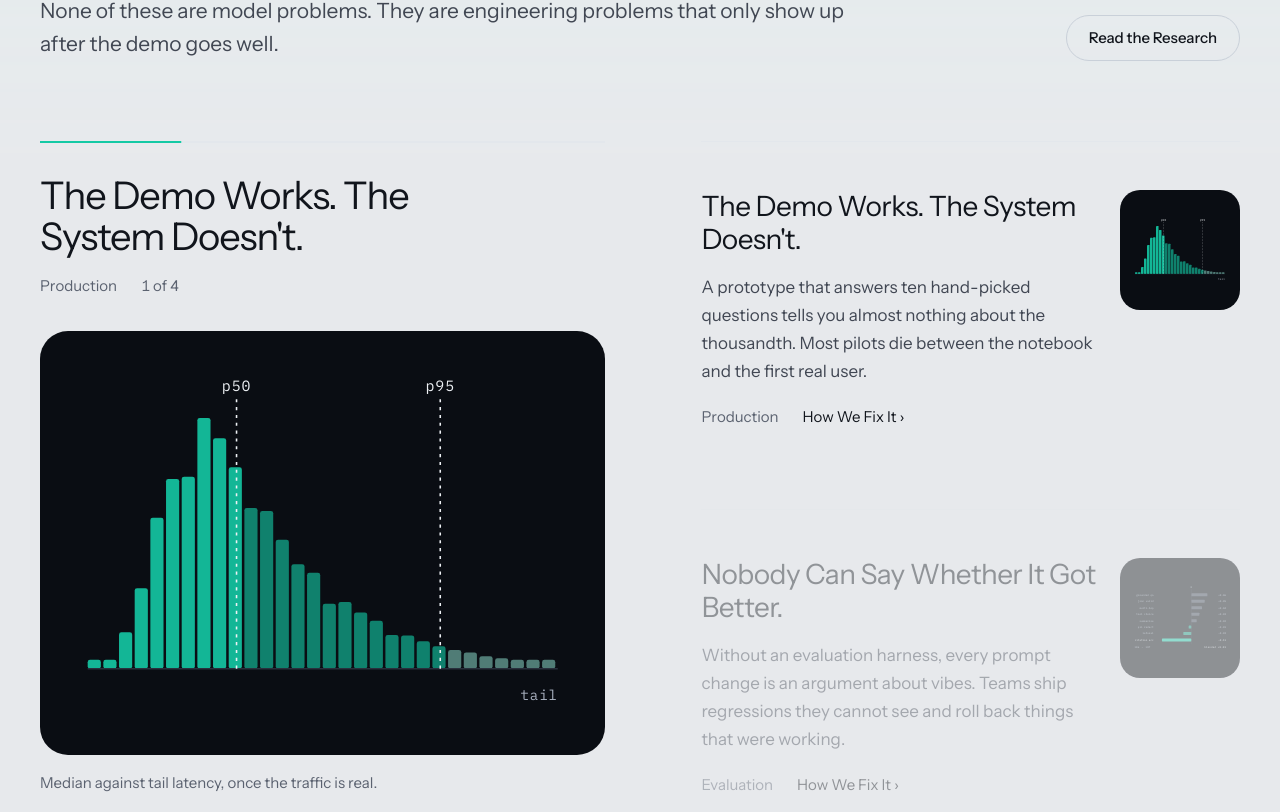
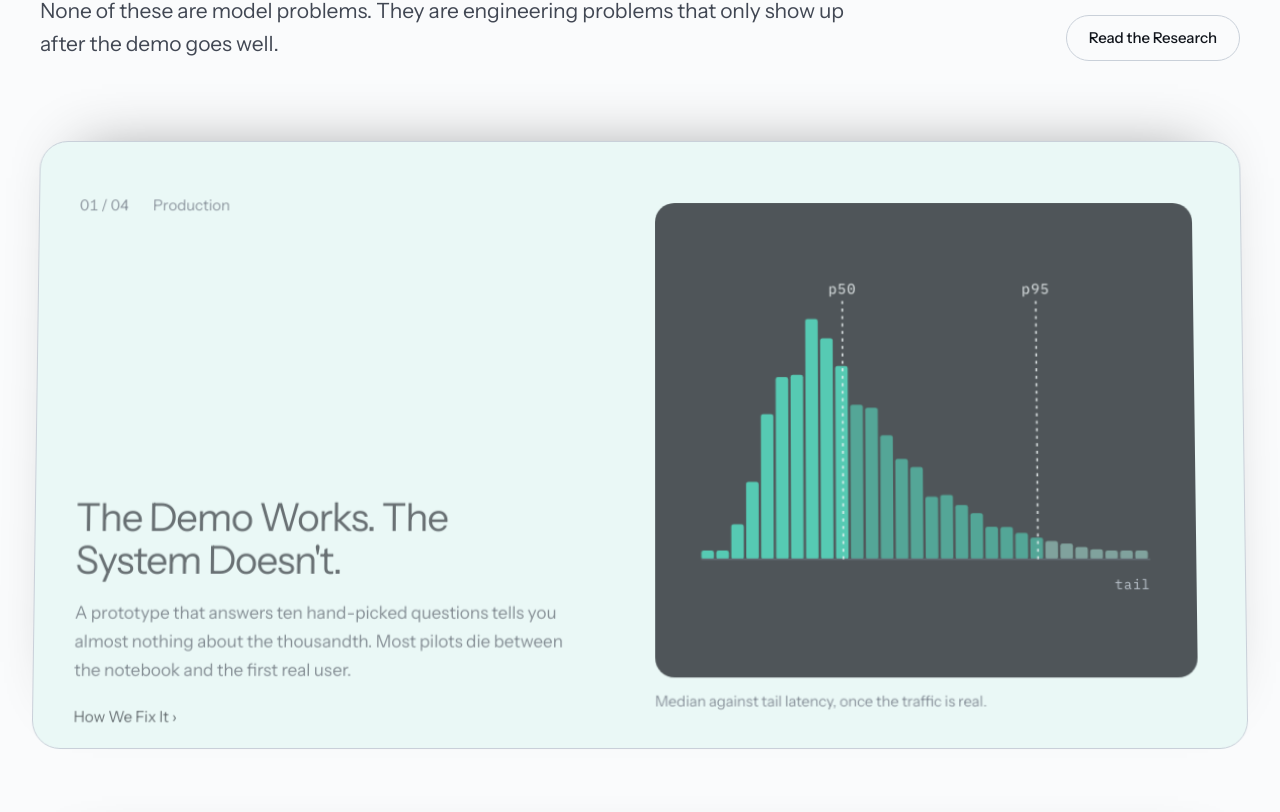
Before and after one commit to DeveloperConnectors14/14_labs, a Next.js app: page / in a window 1280 px wide. Shown: the part 3948-4760 px from the top of the page. Built offline with nearby package versions, Linux system fonts and the light colour scheme; what @mui/material-nextjs would draw is missing.

Commit message:
Refactor Stalls component for improved card stacking and motion handling

```diff
--- a/src/app/page.jsx
+++ b/src/app/page.jsx
@@ -15,7 +15,7 @@ import CallSection from "@/components/general/CallSection";
  *
  * Each section has one job and one moment of motion at most: the mark that
  * assembles, the statement that fills in as you read it, the row that drifts,
- * the panel that follows the list, the pictures that open, the ground that
+ * the cards that stack, the pictures that open, the ground that
  * rolls under the last card.
  */
 function Home() {
--- a/src/components/home/Stalls.jsx
+++ b/src/components/home/Stalls.jsx
@@ -1,6 +1,6 @@
 "use client";
 
-import { useEffect, useRef, useState } from "react";
+import { useEffect, useRef } from "react";
 import { Box, Container, Typography } from "@mui/material";
 import LatencyBars from "@/components/visuals/LatencyBars";
 import ReleaseDelta from "@/components/visuals/ReleaseDelta";
@@ -13,6 +13,7 @@ import { getChallanges } from "@/services/dataService";
 import { color, layout, measure, motion, radius } from "@/theme/tokens";
 
 const challenges = getChallanges();
+const TOTAL = String(challenges.length).padStart(2, "0");
 
 // One figure per failure mode — the drawing is the evidence for the sentence.
 const DETAIL = [
@@ -23,9 +24,9 @@ const DETAIL = [
 ];
 
 /**
- * One faint ground per failure mode, alternating the two brand hues at
- * different strengths so neighbours never match. Mixed into the page ground,
- * so they are theme-aware: a breath of teal or navy on the light page, a small
+ * One faint ground per card, alternating the two brand hues at different
+ * strengths so neighbours never match. Mixed into the page ground, so they are
+ * opaque and theme-aware: a breath of teal or navy on the light page, a small
  * lift on the dark one.
  */
 const TINTS = [
@@ -35,16 +36,31 @@ const TINTS = [
   `color-mix(in srgb, ${color.primary} 8%, ${color.ground})`,
 ];
 
-// The section's ground fades in and out at its edges, so a tint is a wash
-// rather than a band with hard lines.
-const EDGE_FADE = "linear-gradient(to bottom, transparent, #000 10%, #000 90%, transparent)";
+// Where the deck sits: the first card sticks just under the nav and each later
+// one a step lower, so the top edges of the cards behind show as a stack.
+const STACK_TOP = layout.navHeight.md + 24;
+const STACK_STEP = 16;
+const stickAt = (i) => STACK_TOP + i * STACK_STEP;
 
-// Each tint rises from the bottom behind a soft edge 40% of the section tall,
-// its height set by --reveal (0 to 1) — so there is never a hard line to see
-// moving, only a wash coming up.
-const RISING = "linear-gradient(to top, #000 calc(var(--reveal, 0) * 140% - 40%), transparent calc(var(--reveal, 0) * 140%))";
+// The dials. A card comes up tipped towards the reader by TILT and lays flat
+// as it sticks; each card that lands on it then shrinks it by SHRINK, leans
+// it back by RECLINE and darkens it by DIM. Its copy rises LIFT px into place,
+// the meta line half as far, so the two separate into layers as they move.
+const TILT = 8;
+const RECLINE = 3;
+const SHRINK = 0.05;
+const DIM = 0.14;
+const LIFT = 48;
+const PERSPECTIVE = 1600;
 
-const fade = `opacity ${motion.slow}, transform ${motion.slow}`;
+const clamp01 = (t) => Math.min(1, Math.max(0, t));
+// Where t sits between from and to, as 0 to 1.
+const span = (t, from, to) => clamp01((t - from) / (to - from));
+// Eases each motion in and out, so nothing starts or stops at full speed.
+const ease = (t) => t * t * (3 - 2 * t);
+
+// The layers inside a card that the scroll moves.
+const PARTS = ["mark", "copy", "figure", "shade"];
 
 /** A black plate holding one figure. */
 function Plate({ index, sx }) {
@@ -67,68 +83,116 @@ function Plate({ index, sx }) {
 }
 
 /**
- * Where projects stall, told as a scroll: the list on the right scrolls
- * normally, and the panel on the left holds still and follows it — whichever
- * failure mode is in the middle of the screen is the one the panel shows.
+ * Where projects stall, told as a deck of cards: one card per failure mode,
+ * each sticking a step below the last as the page scrolls, so the next one
+ * slides up over it.
  *
- * Each failure mode also has its own faint ground, and the grounds are tied to
- * scroll position rather than to the switch between items: as you scroll from
- * one item to the next, the next tint rises up the section behind a soft,
- * tall edge, and it sinks back as you scroll up. Because the position is
- * continuous there is no moment where anything jumps — the wash simply keeps
- * pace with the page. It is a CSS variable per layer, written in one rAF per
- * scroll, so no React render is involved.
+ * Every card has two motions, both tied to scroll position:
  *
- * The left panel is sticky CSS, not a pinned runway, so the page never stops
- * scrolling and nothing is hijacked. An IntersectionObserver watching a thin
- * band across the middle of the viewport decides which item the panel shows;
- * the panel only cross-fades between states it has already rendered. A thin
- * progress bar on the panel fills as you go.
+ *   - Arriving. It comes up tipped towards the reader and lays flat as it
+ *     sticks. Inside it the copy, the meta line and the figure rise at
+ *     different rates, so the card reads as layers settling.
+ *   - Falling back. As the next card lands on it, it shrinks towards its top
+ *     edge, leans away and darkens — further for each card on top of it.
+ *     Scrolling up lifts it again.
  *
- * The panel repeats what the list says, so it is hidden from assistive tech —
- * the list is the content. Below `md` there is no panel: each item carries its
- * own figure and the section is an ordinary list.
+ * The stacking is sticky CSS, so the page never stops scrolling and nothing is
+ * hijacked. The motion is one rAF per scroll that reads every card's position
+ * first and then writes only `transform` and `opacity`, which the compositor
+ * handles on its own; a write is skipped when the value has not changed. With
+ * the site's Lenis smoothing on top, it glides. Cards turn about their top
+ * edge, so the top a rect reports is the real one even mid-turn.
+ *
+ * Below `md` a card is taller than a phone can hold still, so the cards are an
+ * ordinary list with nothing moving. Under reduced motion they still stack and
+ * darken, but nothing turns, shrinks or rises.
  */
 function Stalls() {
-  const [active, setActive] = useState(0);
-  const itemRefs = useRef([]);
-  const listRef = useRef(null);
-  const tintRefs = useRef([]);
+  const cardRefs = useRef([]);
+  const partRefs = useRef([]);
 
-  // Which item the panel shows.
+  const bind = (i, part) => (el) => {
+    partRefs.current[i] ??= {};
+    partRefs.current[i][part] = el;
+  };
+
   useEffect(() => {
-    const items = itemRefs.current.filter(Boolean);
-    const observer = new IntersectionObserver(
-      (entries) => {
-        entries.forEach((entry) => {
-          if (entry.isIntersecting) setActive(Number(entry.target.dataset.index));
+    const cards = cardRefs.current.filter(Boolean);
+    const parts = partRefs.current;
+    const wide = window.matchMedia("(min-width: 900px)");
+    const still = window.matchMedia("(prefers-reduced-motion: reduce)");
+    const written = new Map();
+    let frame = 0;
+
+    const set = (el, prop, value) => {
+      if (!el) return;
+      const last = written.get(el) ?? {};
+      if (last[prop] === value) return;
+      last[prop] = value;
+      written.set(el, last);
+      el.style[prop] = value;
+    };
+
+    const reset = () => {
+      cards.forEach((card, i) => {
+        set(card, "transform", "");
+        PARTS.forEach((part) => {
+          set(parts[i]?.[part], "transform", "");
+          set(parts[i]?.[part], "opacity", "");
         });
-      },
-      { rootMargin: "-45% 0px -45% 0px" }
-    );
-
-    items.forEach((item) => observer.observe(item));
-    return () => observer.disconnect();
-  }, []);
-
-  // How far each tint has risen, from scroll position.
-  useEffect(() => {
-    const list = listRef.current;
-    if (!list) return undefined;
-    const still = window.matchMedia("(prefers-reduced-motion: reduce)").matches;
-    let frame = 0;
+      });
+    };
 
     const paint = () => {
       frame = 0;
-      const rect = list.getBoundingClientRect();
-      // Continuous position along the list: 0 with the first item's middle at
-      // the middle of the screen, 1 with the second's, and so on.
-      const at = ((window.innerHeight / 2 - rect.top) / rect.height) * TINTS.length - 0.5;
-      tintRefs.current.forEach((el, i) => {
-        if (!el || i === 0) return;
-        const raw = Math.min(1, Math.max(0, at - (i - 1)));
-        const reveal = still ? (raw >= 0.5 ? 1 : 0) : raw * raw * (3 - 2 * raw);
-        el.style.setProperty("--reveal", reveal.toFixed(4));
+      if (!wide.matches) {
+        reset();
+        return;
+      }
+
+      // Reads.
+      const vh = window.innerHeight;
+      const tops = cards.map((card) => card.getBoundingClientRect().top);
+      const heights = cards.map((card) => card.offsetHeight);
+
+      // How far each card has come up the screen, from entering at the bottom
+      // (0) to sticking (1).
+      const risen = tops.map((top, i) => span(vh - top, 0, vh - stickAt(i)));
+
+      // How far each card has landed on the one before it: from its top edge
+      // reaching the bottom of that card (0) to sticking (1).
+      const landed = tops.map((top, i) =>
+        i === 0 ? 0 : ease(span(stickAt(i - 1) + heights[i - 1] - top, 0, heights[i - 1] - STACK_STEP))
+      );
+
+      // Writes.
+      const moving = !still.matches;
+      cards.forEach((card, i) => {
+        const part = parts[i] ?? {};
+        // Every card above this one pushes it further back.
+        const depth = landed.slice(i + 1).reduce((sum, t) => sum + t, 0);
+        const rise = ease(risen[i]);
+        // The copy waits for the first third of the climb, then settles.
+        const reveal = moving ? ease(span(risen[i], 0.3, 1)) : 1;
+
+        const turn = (1 - rise) * TILT - Math.min(depth, 1) * RECLINE;
+        const scale = 1 - depth * SHRINK;
+        set(
+          card,
+          "transform",
+          moving
+            ? `perspective(${PERSPECTIVE}px) rotateX(${turn.toFixed(3)}deg) scale(${scale.toFixed(4)})`
+            : ""
+        );
+        set(part.shade, "opacity", (Math.min(depth, 2) * DIM).toFixed(3));
+
+        if (!moving) return;
+        set(part.mark, "transform", `translateY(${((1 - reveal) * LIFT * 0.5).toFixed(2)}px)`);
+        set(part.mark, "opacity", (0.25 + reveal * 0.75).toFixed(3));
+        set(part.copy, "transform", `translateY(${((1 - reveal) * LIFT).toFixed(2)}px)`);
+        set(part.copy, "opacity", (0.15 + reveal * 0.85).toFixed(3));
+        set(part.figure, "transform", `translateY(${((1 - reveal) * LIFT * 0.6).toFixed(2)}px) scale(${(0.94 + reveal * 0.06).toFixed(4)})`);
+        set(part.figure, "opacity", (0.35 + reveal * 0.65).toFixed(3));
       });
     };
 
@@ -139,48 +203,19 @@ function Stalls() {
     request();
     window.addEventListener("scroll", request, { passive: true });
     window.addEventListener("resize", request);
+    wide.addEventListener("change", request);
     return () => {
       if (frame) cancelAnimationFrame(frame);
       window.removeEventListener("scroll", request);
       window.removeEventListener("resize", request);
+      wide.removeEventListener("change", request);
     };
   }, []);
 
+  const layer = { willChange: { md: "transform, opacity" } };
+
   return (
-    <Box
-      component="section"
-      sx={{ position: "relative", isolation: "isolate", paddingBlock: layout.sectionYTight }}
-    >
-      {/* The grounds, stacked in order; each one above the first rises over
-          the one before it. */}
-      <Box
-        aria-hidden
-        sx={{
-          position: "absolute",
-          inset: 0,
-          zIndex: -1,
-          pointerEvents: "none",
-          maskImage: EDGE_FADE,
-          WebkitMaskImage: EDGE_FADE,
-        }}
-      >
-        {TINTS.map((tint, i) => (
-          <Box
-            key={tint}
-            ref={(el) => {
-              tintRefs.current[i] = el;
-            }}
-            sx={{
-              position: "absolute",
-              inset: 0,
-              zIndex: i,
-              backgroundColor: tint,
-              ...(i ? { maskImage: RISING, WebkitMaskImage: RISING } : null),
-            }}
-          />
-        ))}
-      </Box>
-
+    <Box component="section" sx={{ position: "relative", paddingBlock: layout.sectionYTight }}>
       <Container>
         <Box
           sx={{
@@ -206,42 +241,55 @@ function Stalls() {
           </PillLink>
         </Box>
 
+        {/* The deck. The padding under the last card holds the finished stack
+            on screen for a moment before it scrolls away. */}
         <Box
+          component="ol"
+          sx={{ listStyle: "none", m: 0, p: 0, mt: { xs: 6, md: 10 }, pb: { md: "12vh" } }}
+        >
+          {challenges.map((item, i) => (
+            <Box
+              component="li"
+              key={item.sNo}
+              ref={(el) => {
+                cardRefs.current[i] = el;
+              }}
               sx={{
-            mt: { xs: 6, md: 10 },
+                position: { xs: "relative", md: "sticky" },
+                top: { md: `${stickAt(i)}px` },
+                height: { md: "clamp(440px, calc(100vh - 200px), 600px)" },
+                mb: { xs: 2, md: "14vh" },
+                "&:last-of-type": { mb: 0 },
                 display: "grid",
-            gridTemplateColumns: { xs: "1fr", md: "minmax(0, 1.05fr) minmax(0, 1fr)" },
-            columnGap: { md: 8, lg: 12 },
+                gridTemplateColumns: { xs: "1fr", md: "minmax(0, 1fr) minmax(0, 1.1fr)" },
+                gridTemplateRows: { md: "minmax(0, 1fr)" },
+                columnGap: { md: 6, lg: 8 },
+                rowGap: 3,
+                p: { xs: 3, md: 5 },
+                overflow: "hidden",
+                borderRadius: radius.card,
+                border: "1px solid",
+                borderColor: color.ruleStrong,
+                backgroundColor: TINTS[i],
+                boxShadow: "0 -24px 60px -40px rgba(0, 0, 0, 0.45)",
+                transformOrigin: "50% 0",
+                ...layer,
               }}
             >
-          {/* Left: holds still, follows the list. */}
-          <Box aria-hidden sx={{ display: { xs: "none", md: "block" } }}>
-            <Box sx={{ position: "sticky", top: `calc(${layout.navHeight.md}px + 32px)` }}>
-              <Box sx={{ height: "2px", backgroundColor: color.rule, mb: 4, overflow: "hidden" }}>
+              <Box sx={{ display: "flex", flexDirection: "column" }}>
                 <Box
-                  sx={{
-                    height: "100%",
-                    width: "100%",
-                    backgroundColor: color.lime,
-                    transformOrigin: "left",
-                    transform: `scaleX(${(active + 1) / challenges.length})`,
-                    transition: `transform ${motion.slow}`,
-                  }}
-                />
+                  ref={bind(i, "mark")}
+                  sx={{ display: "flex", gap: 3, color: color.inkFaint, fontSize: "0.9375rem", ...layer }}
+                >
+                  <span className="tabular">
+                    {item.sNo} / {TOTAL}
+                  </span>
+                  <span>{DETAIL[i].topic}</span>
                 </Box>
 
-              <Box sx={{ display: "grid" }}>
-                {challenges.map((item, i) => (
-                  <Box
-                    key={item.sNo}
-                    sx={{
-                      gridArea: "1 / 1",
-                      opacity: i === active ? 1 : 0,
-                      transform: i === active ? "none" : "translateY(10px)",
-                      transition: fade,
-                    }}
-                  >
+                <Box ref={bind(i, "copy")} sx={{ mt: { xs: 2.5, md: "auto" }, ...layer }}>
                   <Typography
+                    component="h3"
                     sx={{
                       fontSize: "clamp(1.75rem, 1.1rem + 1.6vw, 2.75rem)",
                       lineHeight: 1.1,
@@ -252,103 +300,15 @@ function Stalls() {
                   >
                     {item.title}
                   </Typography>
-                    <Box sx={{ mt: 2, display: "flex", gap: 3, color: color.inkFaint, fontSize: "0.9375rem" }}>
-                      <span>{DETAIL[i].topic}</span>
-                      <span className="tabular">
-                        {i + 1} of {challenges.length}
-                      </span>
-                    </Box>
-                  </Box>
-                ))}
-              </Box>
-
-              <Box sx={{ mt: 4, display: "grid", aspectRatio: "4 / 3" }}>
-                {challenges.map((item, i) => (
-                  <Plate
-                    key={item.sNo}
-                    index={i}
-                    sx={{
-                      gridArea: "1 / 1",
-                      opacity: i === active ? 1 : 0,
-                      transform: i === active ? "none" : "scale(0.985)",
-                      transition: fade,
-                    }}
-                  />
-                ))}
-              </Box>
-
-              <Box sx={{ mt: 2, display: "grid" }}>
-                {challenges.map((item, i) => (
-                  <Typography
-                    key={item.sNo}
-                    variant="body2"
-                    sx={{
-                      gridArea: "1 / 1",
-                      color: color.inkFaint,
-                      opacity: i === active ? 1 : 0,
-                      transition: fade,
-                    }}
-                  >
-                    {DETAIL[i].caption}
-                  </Typography>
-                ))}
-              </Box>
-            </Box>
-          </Box>
-
-          {/* Right: the list, scrolling normally. */}
-          <Box ref={listRef} component="ol" sx={{ listStyle: "none", m: 0, p: 0 }}>
-            {challenges.map((item, i) => (
-              <Box
-                component="li"
-                key={item.sNo}
-                data-index={i}
-                ref={(el) => {
-                  itemRefs.current[i] = el;
-                }}
-                sx={{
-                  display: "grid",
-                  gridTemplateColumns: { xs: "1fr", md: "1fr 120px" },
-                  alignItems: "start",
-                  columnGap: 3,
-                  py: { xs: 4.5, md: 6 },
-                  minHeight: { md: "46vh" },
-                  borderTop: "1px solid",
-                  borderColor: color.rule,
-                  "&:last-of-type": { borderBottom: "1px solid", borderColor: color.rule },
-                  opacity: { md: i === active ? 1 : 0.4 },
-                  transition: `opacity ${motion.slow}`,
-                }}
-              >
-                <Box>
-                  <Typography
-                    component="h3"
-                    sx={{
-                      fontSize: { xs: "1.5rem", md: "1.75rem" },
-                      lineHeight: 1.2,
-                      letterSpacing: "-0.02em",
-                      color: color.ink,
-                    }}
-                  >
-                    {item.title}
-                  </Typography>
                   <Typography variant="body1" sx={{ mt: 2, color: color.inkMuted, maxWidth: "46ch" }}>
                     {item.desc}
                   </Typography>
-                  <Box
-                    sx={{
-                      mt: 2.5,
-                      display: "flex",
-                      alignItems: "center",
-                      gap: 3,
-                      fontSize: "0.9375rem",
-                      color: color.inkFaint,
-                    }}
-                  >
-                    <span>{DETAIL[i].topic}</span>
                   <LinkBox
                     href="/services"
                     sx={{
+                      display: "inline-block",
+                      mt: 2.5,
+                      fontSize: "0.9375rem",
                       color: color.ink,
                       textDecoration: "none",
                       transition: `color ${motion.fast}`,
@@ -358,23 +318,36 @@ function Stalls() {
                     How We Fix It ›
                   </LinkBox>
                 </Box>
-
-                  <Plate index={i} sx={{ display: { md: "none" }, mt: 3, aspectRatio: "4 / 3" }} />
               </Box>
 
+              <Box
+                ref={bind(i, "figure")}
+                sx={{ display: "grid", gridTemplateRows: { md: "minmax(0, 1fr) auto" }, rowGap: 1.5, ...layer }}
+              >
                 <Plate
                   index={i}
+                  sx={{ minHeight: 0, borderRadius: radius.lg, aspectRatio: { xs: "4 / 3", md: "auto" } }}
+                />
+                <Typography variant="body2" sx={{ color: color.inkFaint }}>
+                  {DETAIL[i].caption}
+                </Typography>
+              </Box>
+
+              {/* Darkens the card as the ones above it land. */}
+              <Box
+                aria-hidden
+                ref={bind(i, "shade")}
                 sx={{
-                    display: { xs: "none", md: "flex" },
-                    width: 120,
-                    height: 120,
-                    p: 1.5,
-                    borderRadius: radius.lg,
+                  position: "absolute",
+                  inset: 0,
+                  zIndex: 1,
+                  pointerEvents: "none",
+                  backgroundColor: "#000",
+                  opacity: 0,
                 }}
               />
             </Box>
           ))}
-          </Box>
         </Box>
       </Container>
     </Box>
```
Lines whose indentation alone changed are shown as unchanged.
